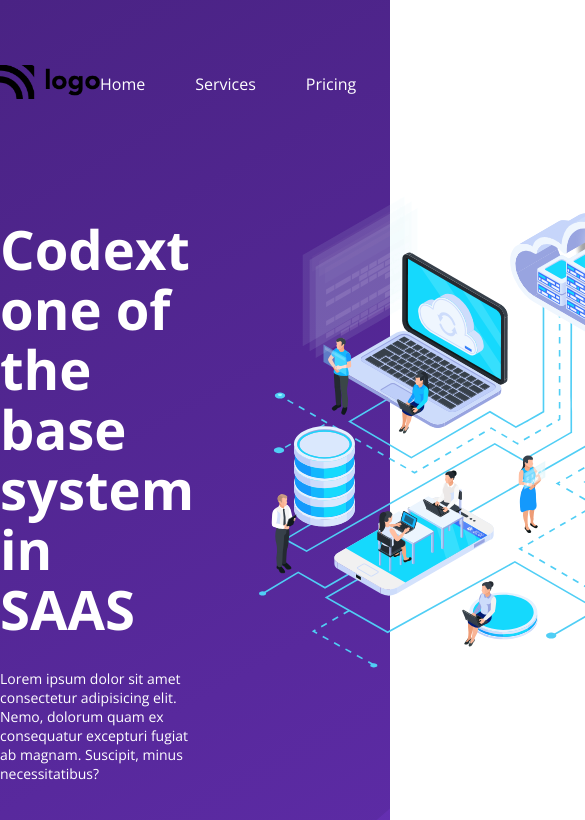
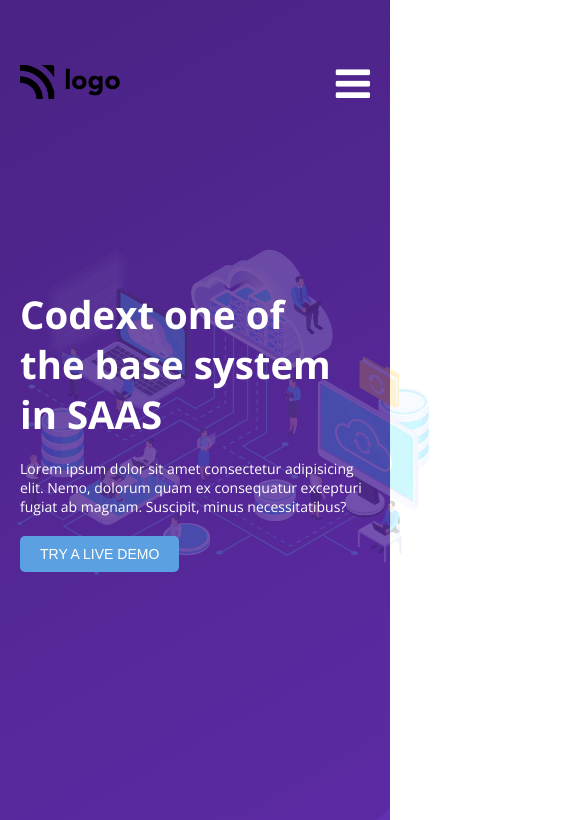
Before and after one commit to Spyabhishek/Ineuron-P13, a plain HTML site: page index.html in a window 390 px wide. Shown: the top 820 px of the page, 585 px wide, since content can reach past the window. Drawn offline with nearby package versions, Linux system fonts and the light colour scheme.

Commit message:
made it responsive for all screen

```diff
--- a/index.html
+++ b/index.html
@@ -6,6 +6,7 @@
     <meta http-equiv="X-UA-Compatible" content="IE=edge" />
     <meta name="viewport" content="width=device-width, initial-scale=1.0" />
     <title>SAAS Landing Page</title>
+    <link rel="stylesheet" href="https://cdnjs.cloudflare.com/ajax/libs/font-awesome/4.7.0/css/font-awesome.min.css">
     <link rel="stylesheet" href="./style.css" />
 </head>
 
@@ -26,6 +27,9 @@
                     <button>Free Trial</button>
                 </li>
             </ul>
+            <div class="nav-menu-icon">
+                <i class="fa fa-bars" aria-hidden="true"></i>
+            </div>
         </nav>
 
 
@@ -146,6 +150,7 @@
             </div>
         </section>
     </div>
+
 </body>
 
 </html>
--- a/style.css
+++ b/style.css
@@ -40,6 +40,10 @@ body {
 
 .navbar .logo img {
     width: 100px;
+}
+
+.nav-menu-icon {
+    display: none;
 }
 
 .navbar .list {
@@ -227,3 +231,172 @@ body {
     font-size: 13px;
     margin-top: 4px;
 }
+
+
+
+/* responsive */
+
+/* navbar */
+
+
+
+@media screen and (max-width: 1230px) {
+
+    nav .list-item {
+        display: none;
+    }
+
+    nav .nav-menu-icon {
+        display: block;
+        margin-right: 20px;
+    }
+
+    nav .nav-menu-icon i {
+        color: white;
+        font-size: 40px;
+        cursor: pointer;
+    }
+
+    nav img {
+        margin-left: 20px;
+    }
+}
+
+
+    /* hero */
+
+    @media only screen and (max-width: 1230px) {
+        .hero .hero-left h1 {
+            font-size: 2.4rem;
+            line-height: 50px;
+            margin-bottom: 20px;
+        }
+
+        .hero .hero-left button {
+            padding: 10px 20px;
+            font-size: 14px;
+            margin-top: 20px;
+        }
+
+        .hero .hero-right img {
+            width: 450px;
+        }
+    }
+
+    @media only screen and (max-width: 768px) {
+        .hero .hero-right {
+            opacity: .2;
+            position: absolute;
+            z-index: -1;
+            width: 100%;
+        }
+
+        .hero {
+            display: flex;
+            justify-content: center;
+            margin-top: 120px;
+        }
+
+        .hero .hero-left {
+            width: 400px;
+        }
+    }
+
+    @media only screen and (max-width: 500px) {
+        .hero .hero-left {
+            padding: 0 20px;
+        }
+    }
+
+    /* third section */
+
+    @media only screen and (max-width: 916px) {
+        .features {
+            gap: 20px;
+            justify-content: center;
+        }
+
+        .features .feature-left img {
+            width: 400px;
+        }
+    }
+
+    @media only screen and (max-width: 768px) {
+        .features {
+            flex-direction: column;
+            margin-top: 300px;
+        }
+
+        .features .feature-left img {
+            width: 400px;
+        }
+    }
+
+    /* 4th-section */
+    @media only screen and (max-width: 700px) {
+        .customer .customer-cards {
+            flex-wrap: wrap;
+        }
+
+    }
+
+
+
+
+        /* h4 {
+        font-size: 1.5em;
+        width: 300px;
+    }
+
+    .list {
+        display: flex;
+        flex-direction: column;
+        justify-content: center;
+        align-items: center;
+    }
+
+    h6 {
+        font-size: 1em;
+        width: 200px;
+    }
+
+    p {
+        font-size: 0.7em;
+        width: 200px;
+    }
+
+
+    .feature-right {
+        align-items: center;
+    }
+
+    .customer h2 {
+        font-size: 1.5em;
+    }
+
+    .icon-code {
+        font-size: 1em;
+        padding: 22.5px 20px;
+        border-radius: 50px;
+    }
+
+    .customer h4 {
+        font-size: 1.2em;
+    }
+
+    .customer p {
+        font-size: 0.7em;
+        width: 200px;
+        text-align: center;
+    }
+
+    .customer-cards {
+        width: 250px;
+    }
+
+    .info {
+        display: flex;
+        flex-direction: column;
+        justify-content: center;
+        align-items: center;
+    } */
```
